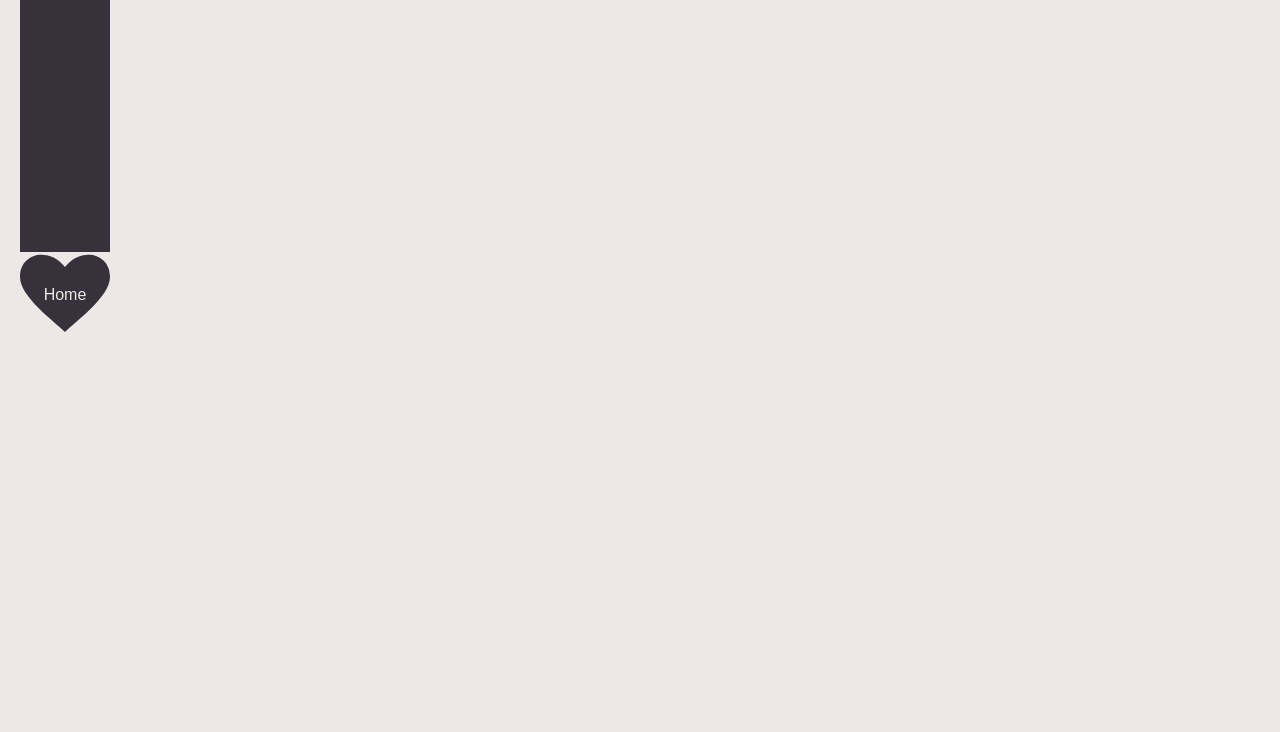
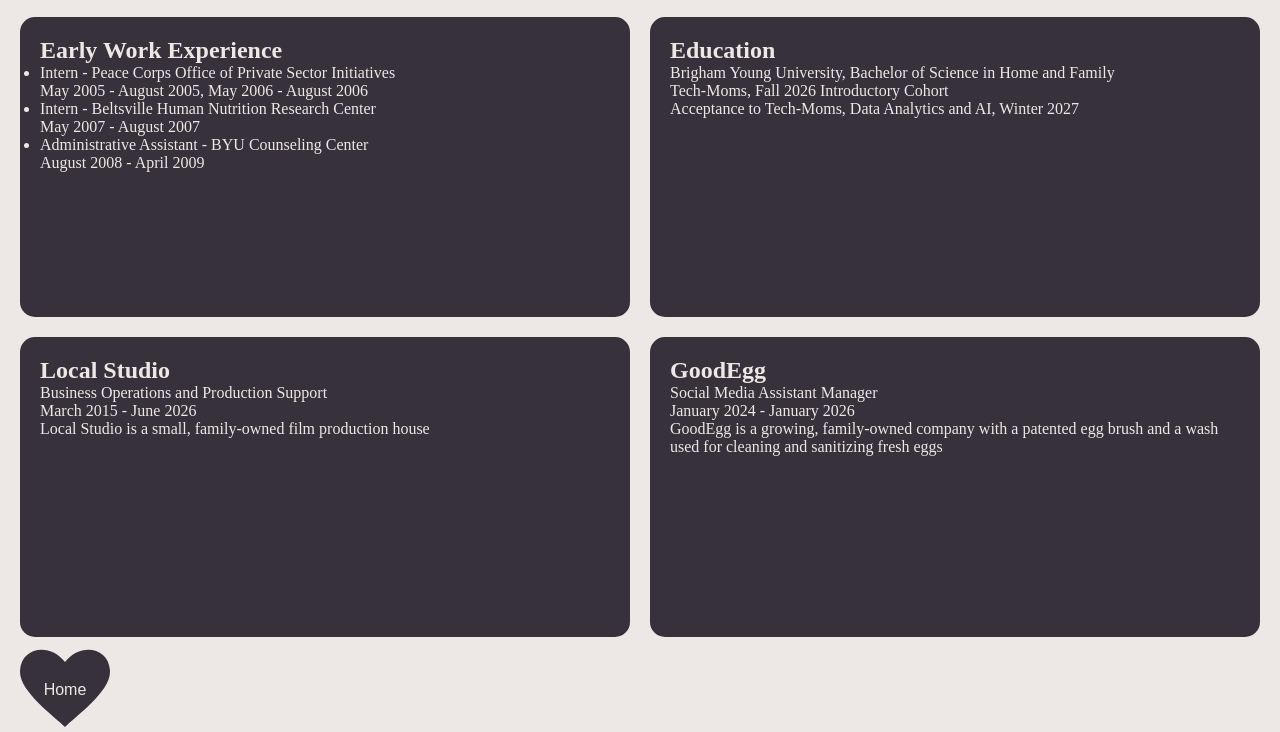
Before and after one commit to meganslobodan/meganslobodan.github.io, a plain HTML site: page experienceandeducation.html in a window 1280 px wide. Shown: the part 94-826 px from the top of the page. Before the commit the page ends 800 px from the top, so only its background shows below. Drawn offline with Linux system fonts and the light colour scheme.

Commit message:
Experience and Education page
I updated my profile picture and then worked on the cards for my Experience and Education page

```diff
--- a/experienceandeducation.html
+++ b/experienceandeducation.html
@@ -1,31 +1,108 @@
-<!DOCTYPE html>
+<!doctype html>
 <html lang="en">
-<head>
-    <meta charset="UTF-8">
-    <meta name="viewport" content="width=device-width, initial-scale=1.0">
-     <link rel="stylesheet" href="styles.css">
-    <title>Document</title>
-</head>
-<body>
+  <head>
+    <meta charset="UTF-8" />
+    <meta name="viewport" content="width=device-width, initial-scale=1.0" />
+    <link rel="stylesheet" href="styles.css" />
+    <title>Experience and Education</title>
+  </head>
+  <body>
     <h1 class="about-title">Experience and Education</h1>
     <main>
-        <div class="work-button">
-            <p></p>
-            <p></p>
-            <p></p>
+      <div class="experience-grid">
+        <div class="experience-card">
+          <div class="card-inner">
+            <div class="card-front">
+              <h2>Early Work Experience</h2>
+              <ul>
+                <li>
+                  Intern - Peace Corps Office of Private Sector Initiatives
+                  <p>May 2005 - August 2005, May 2006 - August 2006</p>
+                </li>
+                <li>
+                  Intern - Beltsville Human Nutrition Research Center
+                  <p>May 2007 - August 2007</p>
+                </li>
+                <li>
+                  Administrative Assistant - BYU Counseling Center
+                  <p>August 2008 - April 2009</p>
+                </li>
+              </ul>
+            </div>
+            <div class="card-back">
+              <h2>Skills</h2>
+              <ul>
+                <li>Skill one</li>
+                <li>Skill two</li>
+                <li>Skill three</li>
+              </ul>
+            </div>
+          </div>
         </div>
-        <div class="work-button">
-            <p></p>
-            <p></p>
-            <p></p>
+         <div class="experience-card">
+          <div class="card-inner">
+            <div class="card-front">
+              <h2>Education</h2>
+              <p>
+                Brigham Young University, Bachelor of Science in Home and
+                Family
+              </p>
+              <p>Tech-Moms, Fall 2026 Introductory Cohort</p>
+              <p>Acceptance to Tech-Moms, Data Analytics and AI, Winter 2027</p>
+            </div>
+            <div class="card-back">
+              <h2>Skills</h2>
+              <ul>
+                <li>Skill one</li>
+                <li>Skill two</li>
+                <li>Skill three</li>
+              </ul>
+            </div>
+          </div>
         </div>
-        <div class="work-button">
-            <p></p>
-            <p></p>
-            <p></p>
+        <div class="experience-card">
+          <div class="card-inner">
+            <div class="card-front">
+              <h2>Local Studio</h2>
+              <p>Business Operations and Production Support</p>
+              <p>March 2015 - June 2026</p>
+              <p>Local Studio is a small, family-owned film production house</p>
+            </div>
+            <div class="card-back">
+              <h2>Skills</h2>
+              <ul>
+                <li>Skill one</li>
+                <li>Skill two</li>
+                <li>Skill three</li>
+              </ul>
+            </div>
+          </div>
         </div>
+        <div class="experience-card">
+          <div class="card-inner">
+            <div class="card-front">
+              <h2>GoodEgg</h2>
+              <p>Social Media Assistant Manager</p>
+              <p>January 2024 - January 2026</p>
+              <p>
+                GoodEgg is a growing, family-owned company with a patented egg
+                brush and a wash used for cleaning and sanitizing fresh eggs
+              </p>
+            </div>
+            <div class="card-back">
+              <h2>Skills</h2>
+              <ul>
+                <li>Skill one</li>
+                <li>Skill two</li>
+                <li>Skill three</li>
+              </ul>
+            </div>
+          </div>
+        </div>
+      </div>
     </main>
     <footer>
-            <a href="index.html" class="home-button">Home</a>
+      <a href="index.html" class="home-button">Home</a>
     </footer>
-</body>
+  </body>
+</html>
--- a/styles.css
+++ b/styles.css
@@ -20,8 +20,8 @@ body {
 }
 .allura-regular {
   font-family: "Allura", cursive;
-  font-size: 70px;
-  font-weight: 600;
+  font-size: 80px;
+  font-weight: 700;
   font-style: normal;
   text-align: center;
   margin-top: 50px;
@@ -44,9 +44,9 @@ body {
     text-align: center;
 }
 .profile-image {
-width: 400px;
+width: 390px;
 height: 400px;
-object-fit: contain;
+object-fit: cover;
 border-radius: 120px 0 120px 0;
 border: 5px solid#403047;
 }
@@ -94,13 +94,14 @@ border: 5px solid#403047;
 .bottom.photos {
     display: flex;
     gap: 15px;
-    width: 100%;
+    width: 100%;;
 }
 .small-img {
 width: calc(100%-15px)/2;
 height: 180px;
 object-fit: cover;
 border-radius: 15px;
+margin-left: 32px;
 }
 .about-layout {
     display: flex;
@@ -207,3 +208,53 @@ border-radius: 15px;
     text-align: center;
     transition: 0.3s;
 }
+.experience-grid {
+    display: grid;
+    grid-template-columns: 1fr 1fr;
+    gap: 20px;
+    align-items: center;
+    justify-content: space-evenly;
+    margin-left: 20px;
+    margin-right: 20px;
+    margin-top: 20px;
+    margin-bottom: 10px;
+}
+.experience-card {
+    height: 300px;
+    background-color: #37313B;
+    color: #EDE8E5;
+    border-radius: 15px;
+    position: relative;
+    perspective: 1000px;
+}
+.card-front {
+    position: absolute;
+    top: 0;
+    left: 0;
+    width: 100%;
+    height: 100%;
+    box-sizing: border-box;
+    padding: 20px;
+    backface-visibility: hidden;
+}
+.card-back {
+    position: absolute;
+    top: 0;
+    left: 0;
+    width: 100%;
+    height: 100%;
+    box-sizing: border-box;
+    padding: 20px;
+    backface-visibility: hidden;
+    transform: rotateY(180deg);
+}
+.card-inner {
+    width: 100%;
+    height: 100%;
+    transform-style: preserve-3d;
+    transition: transform 0.6s;
+    position: relative;
+}
+.experience-card.flipped .card-inner {
+    transform: rotateY(180deg);
+}
```
Also changed, not shown: index.html (+1 -2 lines), updatedprofile.jpg (added).
